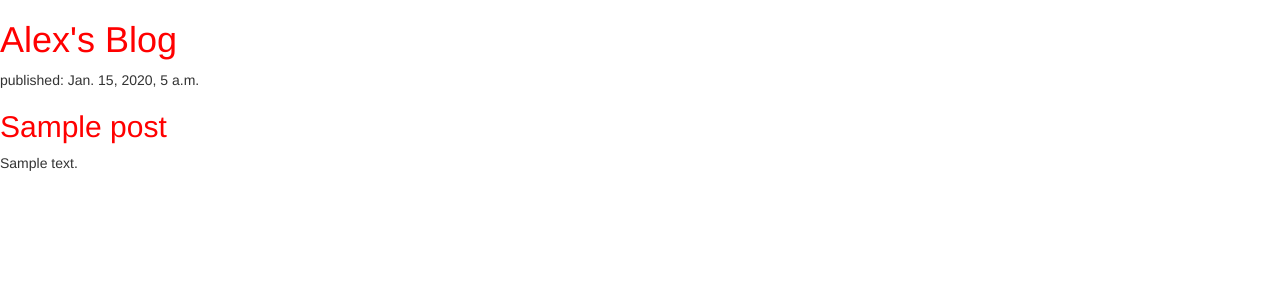
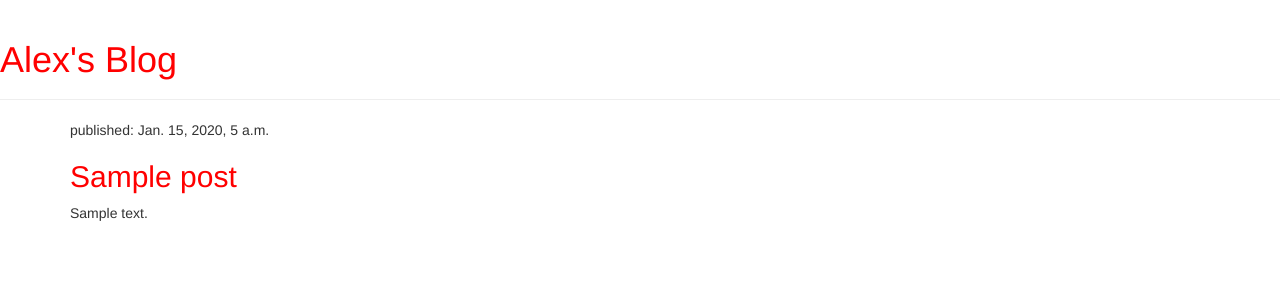
Before and after one commit to alexanderwchen/my-first-blog, a Django app: page / in a window 1280 px wide. Shown: the top 300 px of the page. Run offline with Django 3.2, Linux system fonts and the light colour scheme; tables that the repository leaves empty hold one stand-in row (values such as "Sample post"); some libraries are stand-ins or nearby versions.

Commit message:
Add classes

```diff
--- a/blog/templates/blog/post_list.html
+++ b/blog/templates/blog/post_list.html
@@ -5,20 +5,29 @@
         <title>Alex's blog</title>
         <link rel="stylesheet" href="//maxcdn.bootstrapcdn.com/bootstrap/3.2.0/css/bootstrap.min.css">
         <link rel="stylesheet" href="//maxcdn.bootstrapcdn.com/bootstrap/3.2.0/css/bootstrap-theme.min.css">
+        <link href="//fonts.googleapis.com/css?family=Lobster&subset=latin,latin-ext" rel="stylesheet" type="text/css">
         <link rel="stylesheet" href="{% static 'css/blog.css' %}">
     </head>
     <body>
-        <div>
+        <div class = "page-header">
             <h1><a href="/">Alex's Blog</a></h1>
         </div>
 
-            {% for post in posts %}
-                <div>
-                    <p>published: {{ post.published_date }}</p>
-                    <h2><a href="">{{ post.title }}</a></h2>
-                    <p>{{ post.text | linebreaksbr }}</a></p>
+        <div class="content container">
+            <div class="row">
+                <div class="col-md-8">
+                    {% for post in posts %}
+                        <div class="post">
+                            <div class="date">
+                                <p>published: {{ post.published_date }}</p>
+                            </div>
+                            <h2><a href="">{{ post.title }}</a></h2>
+                            <p>{{ post.text|linebreaksbr }}</p>
+                        </div>
+                    {% endfor %}
                 </div>
-            {% endfor %}
+            </div>
+        </div>
 
     </body>
 </html>
```
